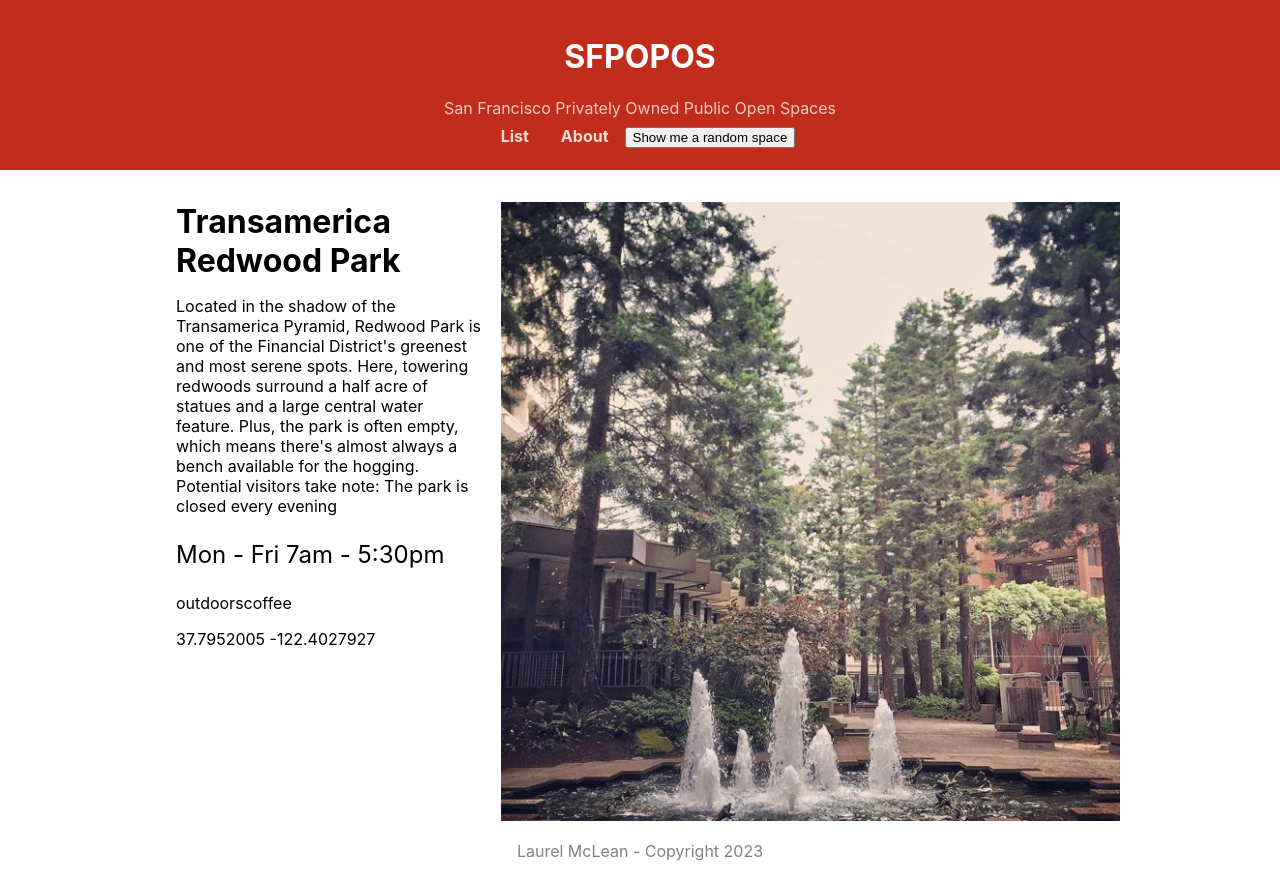
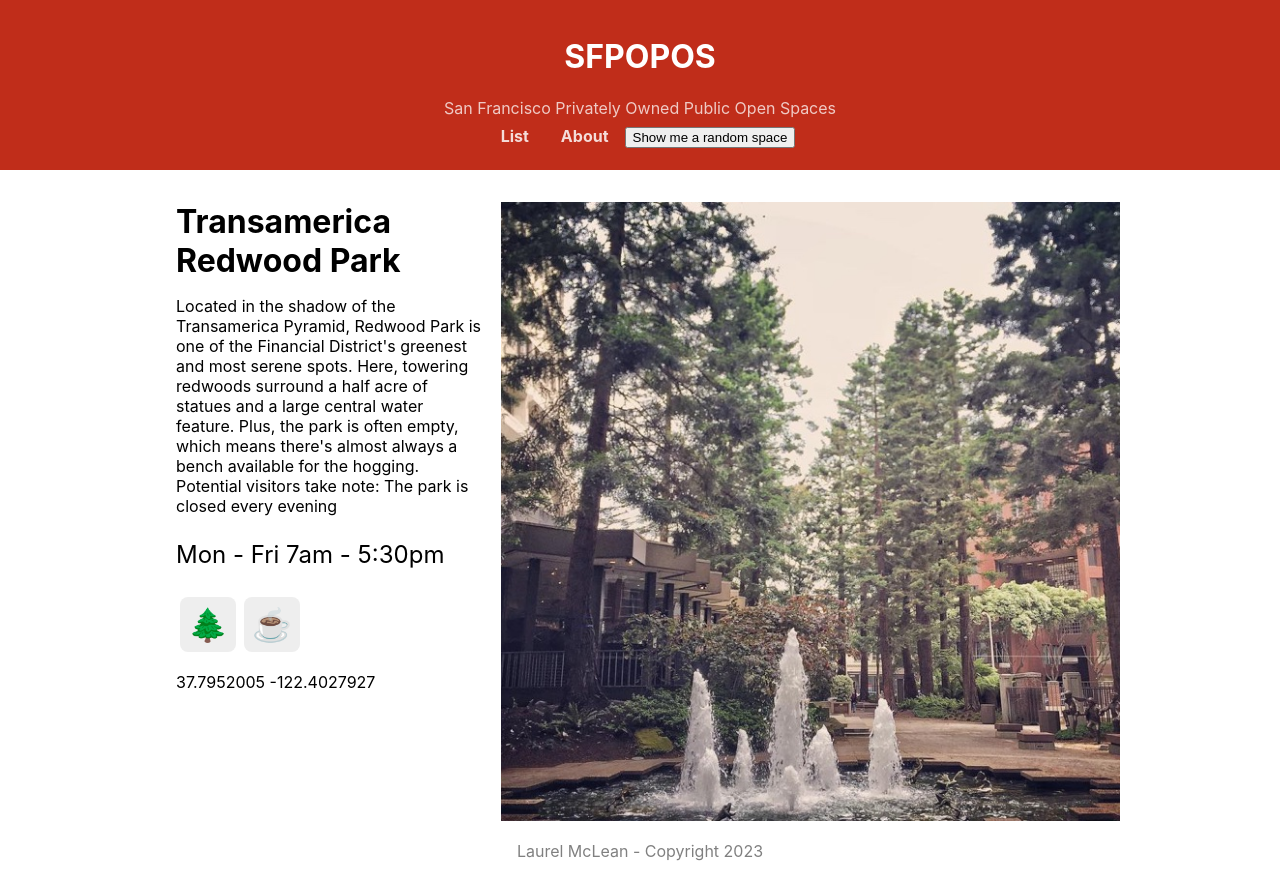
Before and after one commit to laurelmclean/ACS-1320-react-tutorial, a React (Create React App) app: page /#/details/0 in a window 1280 px wide. Built offline with nearby package versions, Linux system fonts and the light colour scheme.

Commit message:
added feature emojis

```diff
--- a/src/components/POPOSDetails/POPOSDetails.js
+++ b/src/components/POPOSDetails/POPOSDetails.js
@@ -2,6 +2,7 @@ import React from 'react'
 import { useParams } from 'react-router'
 import data from '../../sfpopos-data.js'
 import './POPOSDetails.css'
+import POPOSFeatureList from '../POPOSFeature/POPOSFeatureList'
 
 function POPOSDetails(props) {
   const params = useParams()
@@ -17,7 +18,7 @@ function POPOSDetails(props) {
         <h1 className="POPOSDetails-title">{ title }</h1>
         <p className="POPOSDetails-desc">{ desc }</p>
         <p className="POPOSDetails-hours">{ hours }</p>
-        <p className="POPOSDetails-features">{ features }</p>
+        <POPOSFeatureList features={features}/>
         <p className="POPOSDetails-geo">{ geo.lat } { geo.lon }</p>
       </div>
     </div>
--- /dev/null
+++ b/src/components/POPOSFeature/POPOSFeature.css
@@ -0,0 +1,7 @@
+.POPOSFeature {
+	font-size: 2em;
+	padding: 0.25em;
+	margin: 0.125em;
+	border-radius: 0.25em;
+	background-color: #eee;
+}
--- /dev/null
+++ b/src/components/POPOSFeature/POPOSFeature.js
@@ -0,0 +1,26 @@
+import React from 'react'
+import './POPOSFeature.css'
+
+function getFeature(str) {
+	switch(str) {
+		case 'outdoors':
+			return '🌲'
+		case 'coffee':
+			return '☕️'
+		case 'art':
+			return '🖼'
+		case 'toilet':
+			return '🚽'
+		case 'power':
+			return '🔌'
+		default:
+			return '？'
+	}
+}
+
+function POPOSFeature(props) {
+	const emoji = getFeature(props.name)
+	return <div className="POPOSFeature">{emoji}</div>
+}
+
+export default POPOSFeature
--- /dev/null
+++ b/src/components/POPOSFeature/POPOSFeatureList.css
@@ -0,0 +1,3 @@
+.POPOSFeatureList {
+	display: flex;
+}
--- /dev/null
+++ b/src/components/POPOSFeature/POPOSFeatureList.js
@@ -0,0 +1,12 @@
+import React from 'react'
+import POPOSFeature from './POPOSFeature'
+import './POPOSFeatureList.css'
+
+function POPOSFeatureList(props) {
+	const icons = props.features.map((feature) => {
+    return <POPOSFeature key={feature} name={feature} />
+  })
+	return <div className="POPOSFeatureList">{icons}</div>
+}
+
+export default POPOSFeatureList
```
